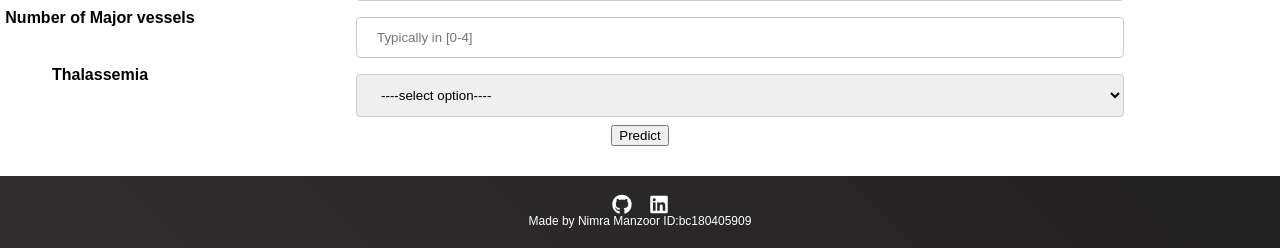
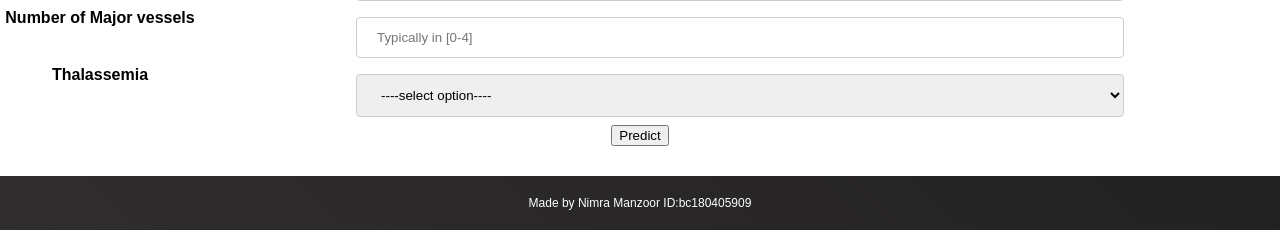
Before and after one commit to ShoaibDataScientist/ModelDeployment, a Flask app: page / in a window 1280 px wide. Shown: the part 850-1098 px from the top of the page. Run offline with Flask 2, Linux system fonts and the light colour scheme; parts of the project's set-up code (start-up, migrations or seed data) failed here and were passed over; some libraries are stand-ins or nearby versions.

Commit message:
Update main.html

```diff
--- a/templates/main.html
+++ b/templates/main.html
@@ -132,12 +132,6 @@
 
   <!-- Footer -->
   <div class='footer'>
-    <div class="contact">
-      <a target="_blank" href="https://github.com/asthasharma98/Heart-Disease-Prediction-Deployment"><i
-          class="fab fa-github fa-lg contact-icon"></i></a>
-      <a target="_blank" href="https://www.linkedin.com/in/astha-sharma-47266b11b/"><i
-          class="fab fa-linkedin fa-lg contact-icon"></i></a>
-    </div>
     <p class='footer-description'>Made by Nimra Manzoor ID:bc180405909</p>
   </div>
 
```
